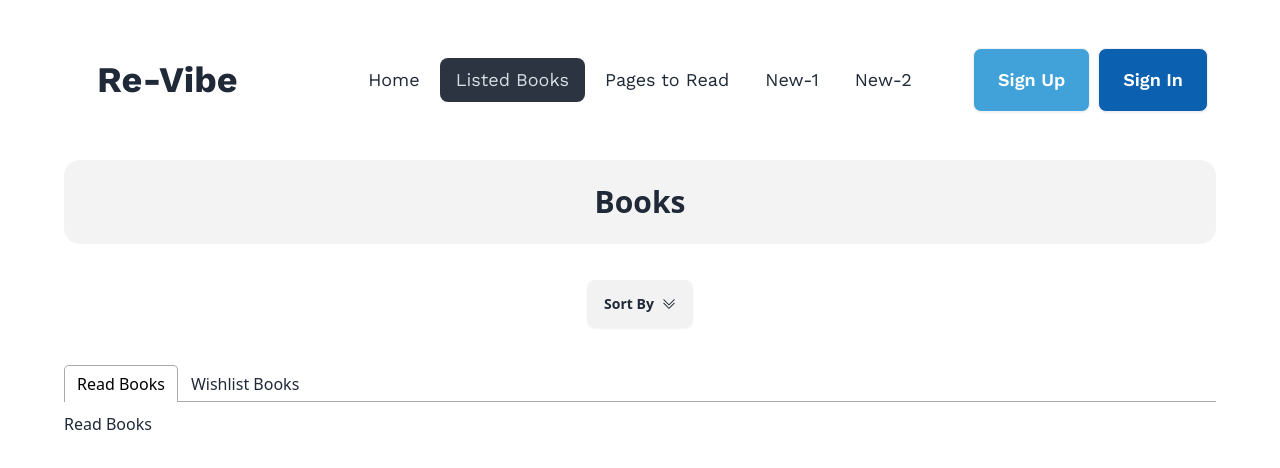
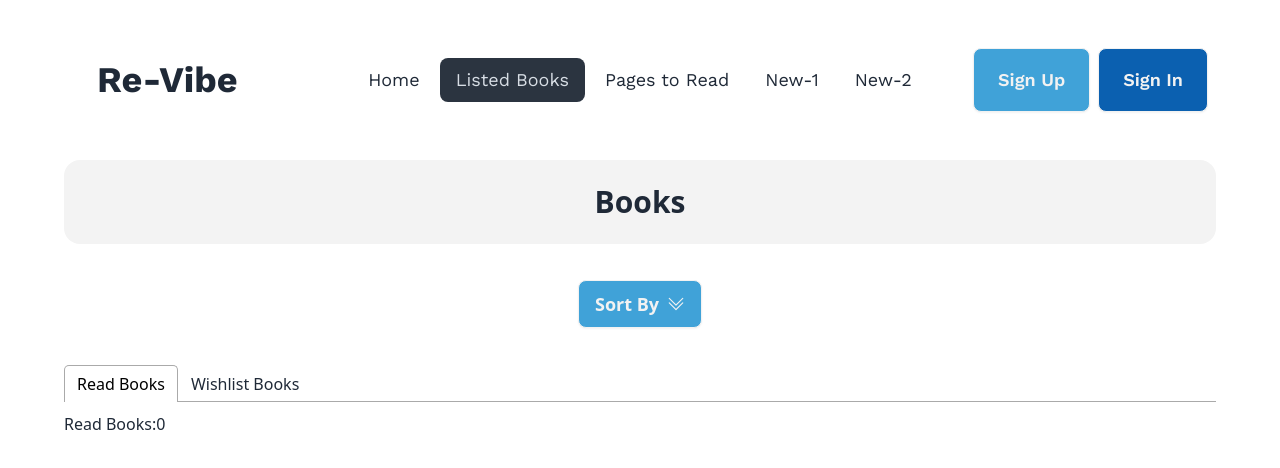
Before and after one commit to Shuvankor-Hazra/assignment-8-re-vibe, a React (Vite) app: page /list in a window 1280 px wide. Shown: the top 468 px of the page. Built offline with nearby package versions, Linux system fonts and the light colour scheme; a web font is replaced by a local one.

Commit message:
listed book added

```diff
--- a/src/components/Banner/Banner.jsx
+++ b/src/components/Banner/Banner.jsx
@@ -9,7 +9,7 @@ const Banner = () => {
                 <div className="lg:pe-28 ">
                     <h1 className="text-3xl lg:text-5xl font-bold">Books to freshen up your bookshelf</h1>
                     <p className="text-lg lg:text-xl py-6">Provident cupiditate voluptatem et in. Quaerat fugiat ut assumenda excepturi exercitationem quasi. In deleniti eaque aut repudiandae et a id nisi.</p>
-                    <Link to="/list" className="btn btn-sm md:btn-md lg:btn-lg bg-[#40A2D8] text-white md:text-lg">View The List</Link>
+                    <Link to="/list" className="btn btn-sm md:btn-md lg:btn-lg bg-[#40A2D8] text-base-200 md:text-lg">View The List</Link>
                 </div>
             </div>
         </div>
--- a/src/components/Header/Header.jsx
+++ b/src/components/Header/Header.jsx
@@ -29,8 +29,8 @@ const Header = () => {
                 </ul>
             </div>
             <div className="navbar-end gap-2 ">
-                <button className="btn btn-sm md:btn-md lg:btn-lg bg-[#40A2D8] text-white md:text-lg">Sign Up</button>
-                <button className="btn btn-sm md:btn-md lg:btn-lg bg-[#0B60B0] text-white md:text-lg">Sign In</button>
+                <button className="btn btn-sm md:btn-md lg:btn-lg bg-[#40A2D8] text-base-200 md:text-lg">Sign Up</button>
+                <button className="btn btn-sm md:btn-md lg:btn-lg bg-[#0B60B0] text-base-200 md:text-lg">Sign In</button>
             </div>
         </div>
     );
--- a/src/components/ListedBooks/ListedBooks.jsx
+++ b/src/components/ListedBooks/ListedBooks.jsx
@@ -13,7 +13,6 @@ const ListedBooks = () => {
 
     const allReadBooks = getToLocalStorage();
     const allWishBooks = getWishToLocalStorage();
-    console.log(books,allReadBooks,allWishBooks)
 
     for (const id of allReadBooks) {
         const allBooks = books.find((book) => parseInt(book.bookId) === parseInt(id));
@@ -37,7 +36,7 @@ const ListedBooks = () => {
             </div>
             <div className="text-center py-8">
                 <details className="dropdown">
-                    <summary className="m-1 btn">Sort By<BsChevronDoubleDown /></summary>
+                    <summary className="m-1 btn bg-[#40A2D8] text-base-200 text-lg">Sort By<BsChevronDoubleDown /></summary>
                     <ul className="p-2 shadow menu dropdown-content z-[1] bg-base-100 rounded-box w-52">
                         <li><a>Rating</a></li>
                         <li><a>Number of pages</a></li>
@@ -53,10 +52,10 @@ const ListedBooks = () => {
                         <Tab>Wishlist Books</Tab>
                     </TabList>
                     <TabPanel>
-                        <h2>Read Books</h2>
+                        <h2>Read Books:{readBooks.length} </h2>
                     </TabPanel>
                     <TabPanel>
-                        <h2>Wishlist Books</h2>
+                        <h2>Wishlist Books:{wishBooks.length} </h2>
                     </TabPanel>
                 </Tabs>
             </div>
--- a/src/components/bookDetails/bookDetails.jsx
+++ b/src/components/bookDetails/bookDetails.jsx
@@ -13,35 +13,35 @@ const BookDetails = () => {
 
     const handleAddToRead = () => {
         const getWish = getWishToLocalStorage();
-        const isWishExist = getWish.find((localId)=> parseInt(localId) === parseInt(id))
+        const isWishExist = getWish.find((localId) => parseInt(localId) === parseInt(id))
         removeWish(isWishExist);
         const getLocal = getToLocalStorage();
-        const isExist = getLocal.find((localId)=> parseInt(localId) === parseInt(id))
-        if(!isExist){
+        const isExist = getLocal.find((localId) => parseInt(localId) === parseInt(id))
+        if (!isExist) {
             saveToLocalStorage(id);
-            toast.success('Success to add read');
-        } else{
-            toast.error('Already added')
+            toast.success('Successfully add to read');
+        } else {
+            toast.error('Already added read list')
         }
     }
 
     const handleAddToWish = () => {
 
         const getToLocal = getToLocalStorage();
-        const isToExist = getToLocal.find((localId)=> parseInt(localId) === parseInt(id))
+        const isToExist = getToLocal.find((localId) => parseInt(localId) === parseInt(id))
 
-        if(!isToExist){
+        if (!isToExist) {
             const getLocal = getWishToLocalStorage();
-        const isExist = getLocal.find((localId)=> parseInt(localId)===parseInt(id))
+            const isExist = getLocal.find((localId) => parseInt(localId) === parseInt(id))
 
-        if(!isExist){
-            saveWishToLocalStorage(id);
-            toast.success('Success to add wish');
-        } else{
-            toast.error('Already added')
-        }
+            if (!isExist) {
+                saveWishToLocalStorage(id);
+                toast.success('Successfully added to wishlist!');
+            } else {
+                toast.error('Book already added wishlist!')
+            }
         } else {
-            toast.error('Already read done')
+            toast.error('Book already read done!')
         }
 
 
@@ -89,7 +89,8 @@ const BookDetails = () => {
                     <button onClick={handleAddToWish} className="btn btn-sm md:btn-md lg:btn-lg bg-[#0B60B0] text-white md:text-lg">Wishlist</button>
                 </div>
             </div>
-            <div><Toaster/></div>
+            <div><Toaster position="top-center"
+                reverseOrder={true} /></div>
         </div>
     );
 };
```
